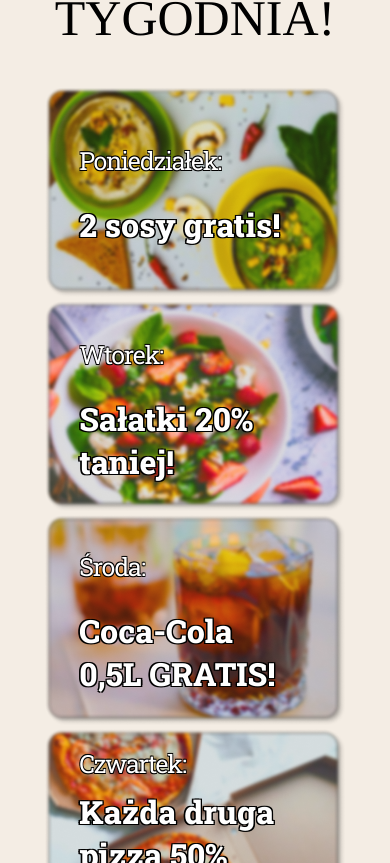
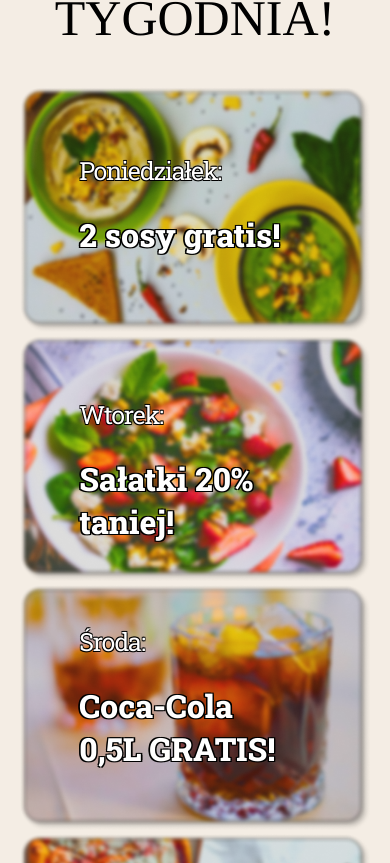
Before and after one commit to kwasnakiwi/ZarazSiePoplacze, a React (Vite) app: page / in a window 390 px wide. Shown: the part 781-1644 px from the top of the page. Built offline with nearby package versions, Linux system fonts and the light colour scheme; a web font is replaced by a local one.

Commit message:
offers changes

```diff
--- a/src/index.css
+++ b/src/index.css
@@ -15,11 +15,10 @@ ul{
 
 }
 .menu-container{
-  background-image: url(/src/assets/images/menu-bg.png);
+  background-image: url(/src/assets/images/tło.png);
   margin-left: 260px;
   background-attachment: fixed;
   background-color: rgba(244, 237, 228, 0.95);
-
 
 }
 .center-container-main{
@@ -991,7 +990,7 @@ a{
     max-width: 300px;
   }
   .offer img{
-    width: 550px;
+    width: 600px;
   }
   .offers{
     display: block;
@@ -1003,16 +1002,16 @@ a{
   max-width: 400px;
 }
 #text1{
-  transform: translateY(-1480px);
+  transform: translateY(-1610px);
   margin-left: 27%;
 }
 #text2{
   margin-left: 27%;
-  transform: translateY(-1350px);
+  transform: translateY(-1440px);
 }
 #text3{
   margin-left: 27%;
-  transform: translateY(-1250px);
+  transform: translateY(-1300px);
 }
 #text4{
   margin-left: 27%;
@@ -1185,7 +1184,7 @@ a{
     max-width: 300px;
   }
   .offer img{
-    width: 400px;
+    width: 450px;
   }
   .offers{
     display: block;
@@ -1194,20 +1193,20 @@ a{
   max-width: 400px;
 }
 #text1{
-  transform: translateY(-1090px);
+  transform: translateY(-1210px);
   margin-left: 27%;
 }
 #text2{
   margin-left: 27%;
-  transform: translateY(-1000px);
+  transform: translateY(-1090px);
 }
 #text3{
   margin-left: 27%;
-  transform: translateY(-930px);
+  transform: translateY(-980px);
 }
 #text4{
   margin-left: 27%;
-  transform: translateY(-880px);
+  transform: translateY(-890px);
 }
   .image1{
     width: 400px;
@@ -1317,6 +1316,39 @@ a{
     font-size: 40px;
   }
 }
+@media (max-width: 470px) {
+  .offer img{
+    width: 350px;
+}
+
+.textes h1{
+  font-size: 32px;
+}
+.textes h2{
+  font-size: 25px;
+}
+#text1{
+  transform: translateY(-950px);
+}
+#text2{
+  transform: translateY(-835px);
+}
+#text3{
+  transform: translateY(-780px);
+}
+#text4{
+  transform: translateY(-710px);
+}
+#text4 h2{
+  margin-bottom: 10px;
+}
+#text4 h1{
+  margin-top: 0;
+}
+.meet-us{
+  margin-top: -700px;
+}
+}
 @media (max-width: 450px){
 
 
@@ -1336,42 +1368,7 @@ a{
   }
 
 }
-@media (max-width: 420px) {
-  .offer img{
-    width: 300px;
-}
-.meet-us{
-  margin-top: -500px;
-}
 
-.textes h1{
-  font-size: 32px;
-}
-.textes h2{
-  font-size: 25px;
-}
-#text1{
-  transform: translateY(-820px);
-}
-#text2{
-  transform: translateY(-755px);
-}
-#text3{
-  transform: translateY(-715px);
-}
-#text4{
-  transform: translateY(-690px);
-}
-#text4 h2{
-  margin-bottom: 10px;
-}
-#text4 h1{
-  margin-top: 0;
-}
-.meet-us{
-  margin-top: -700px;
-}
-}
 @media (max-width: 400px){
   .opening-hours-line{
       font-size: 20px;
@@ -1395,6 +1392,21 @@ a{
   .navbar3 a,
   .navbar3-h3{
     font-size: 20px;
+  }
+  #text1{
+    transform: translateY(-850px);
+  }
+  #text2{
+    transform: translateY(-755px);
+  }
+  #text3{
+    transform: translateY(-720px);
+  }
+  #text4{
+    transform: translateY(-690px);
+  }
+  .offer img{
+    width: 300px;
   }
 }
 @media (max-width: 350px){
```
Also changed, not shown: src/assets/images/tło.png (added).
